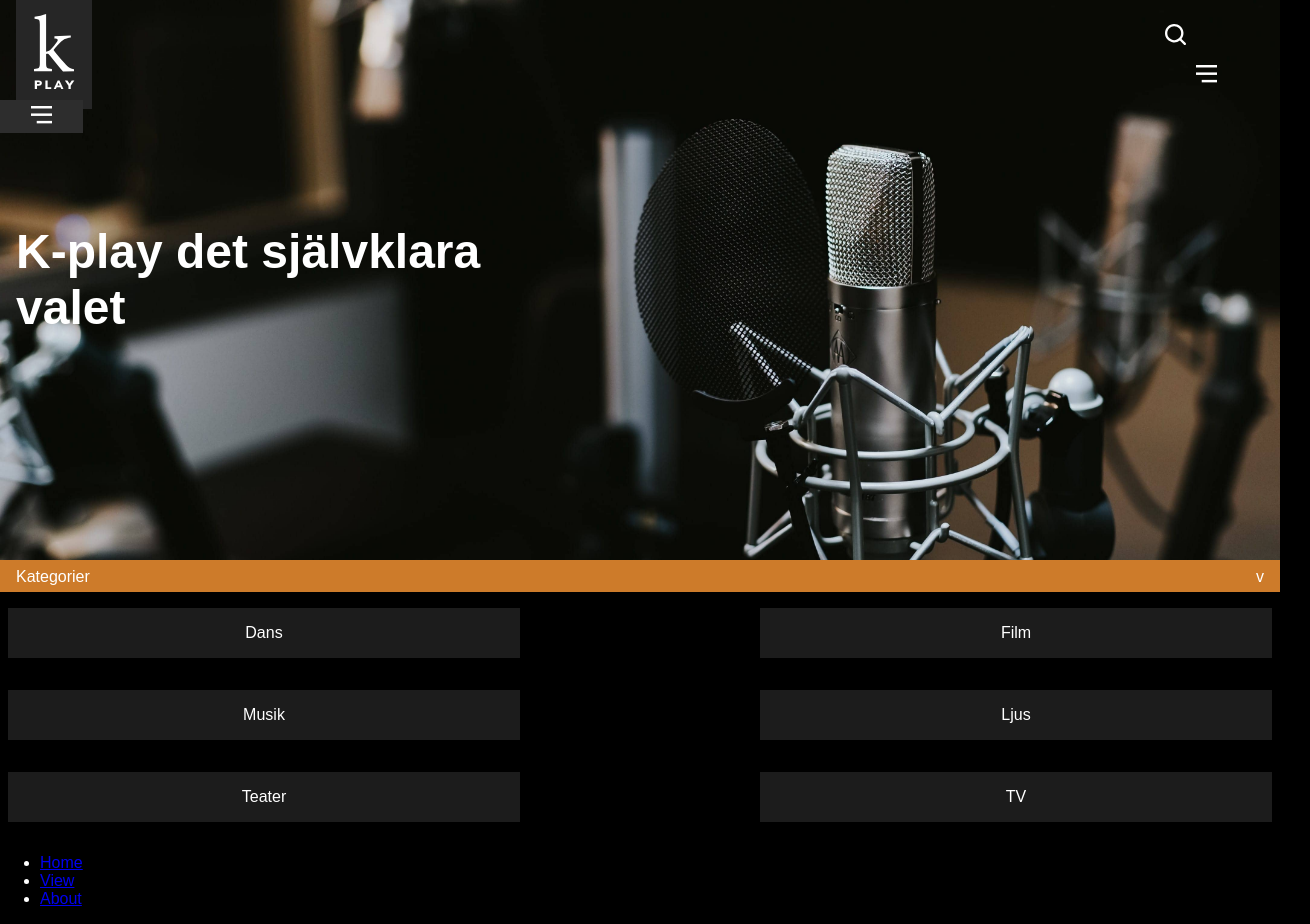
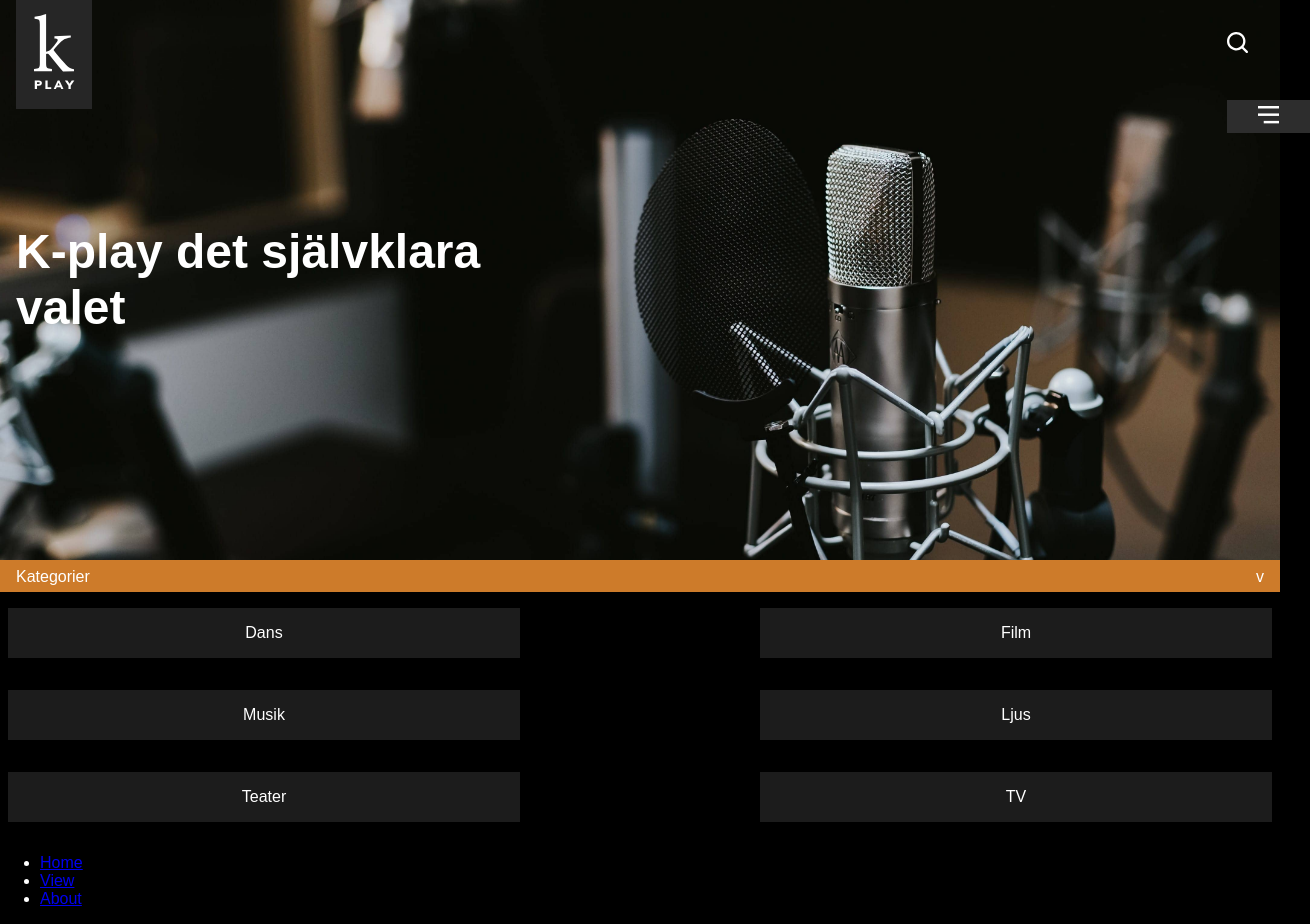
Before and after one commit to brooman/Kulturakademin, a React (Create React App) app: page / in a window 1280 px wide. Shown: the whole page, 1310 px wide, since content can reach past the window. Built offline with nearby package versions, Linux system fonts and the light colour scheme; a web font is replaced by a local one.

Commit message:
Remove toggle function

```diff
--- a/src/App.js
+++ b/src/App.js
@@ -14,59 +14,54 @@ import Player from './components/Player'
 
 import { PlayerContextProvider } from './Hooks/PlayerContextProvider'
 
-class App extends Component {
-  constructor(props) {
-    super(props)
+function App() {
+  //   this.state = {
+  //     menuShown: false,
+  //   }
+  // }
 
-    this.state = {
-      menuShown: false,
-    }
-  }
-
-  toggleMenu = () => {
-    this.setState(prevState => {
-      return { menuShown: !prevState.menuShown }
-    })
-  }
-
-  render() {
-    const { menuShown } = this.state
+  // toggleMenu = () => {
+  //   this.setState(prevState => {
+  //     return { menuShown: !prevState.menuShown }
+  //   })
+  // }
 
   return (
     <PlayerContextProvider>
       <Router>
         <div className="App">
           <header>
-              <Link to={`${process.env.PUBLIC_URL  }/`}>
+            <Link to={`${process.env.PUBLIC_URL}/`}>
               <LogoIcon />
             </Link>
 
             <div className="navbar">
               <SearchIcon />
-                <button className="btn menu-btn" type="button" onClick={this.toggleMenu}>
+              <Menu />
+              {/* <button className="btn menu-btn" type="button" onClick={this.toggleMenu}>
                   <HamburgerIcon />
-                </button>
+                </button> */}
             </div>
           </header>
-            <Menu show={menuShown} />
+          {/* <Menu show={menuShown} /> */}
 
           <div className="content">
-              <Route path={`${process.env.PUBLIC_URL  }/`} exact component={Home} />
-              <Route path={`${process.env.PUBLIC_URL  }/discover`} component={Discover} />
-              <Route path={`${process.env.PUBLIC_URL  }/view/:type/:id`} component={ContentView} />
-              <Route path={`${process.env.PUBLIC_URL  }/about`} component={About} />
+            <Route path={`${process.env.PUBLIC_URL}/`} exact component={Home} />
+            <Route path={`${process.env.PUBLIC_URL}/discover`} component={Discover} />
+            <Route path={`${process.env.PUBLIC_URL}/view/:type/:id`} component={ContentView} />
+            <Route path={`${process.env.PUBLIC_URL}/about`} component={About} />
           </div>
 
           <footer>
             <ul>
               <li>
-                  <Link to={`${process.env.PUBLIC_URL  }/`}>Home</Link>
+                <Link to={`${process.env.PUBLIC_URL}/`}>Home</Link>
               </li>
               <li>
-                  <Link to={`${process.env.PUBLIC_URL  }/view/video/128`}>View</Link>
+                <Link to={`${process.env.PUBLIC_URL}/view/video/128`}>View</Link>
               </li>
               <li>
-                  <Link to={`${process.env.PUBLIC_URL  }/about/`}>About</Link>
+                <Link to={`${process.env.PUBLIC_URL}/about/`}>About</Link>
               </li>
             </ul>
           </footer>
@@ -77,6 +72,5 @@ class App extends Component {
     </PlayerContextProvider>
   )
 }
-}
 
 export default App
```
Lines whose indentation alone changed are shown as unchanged.
